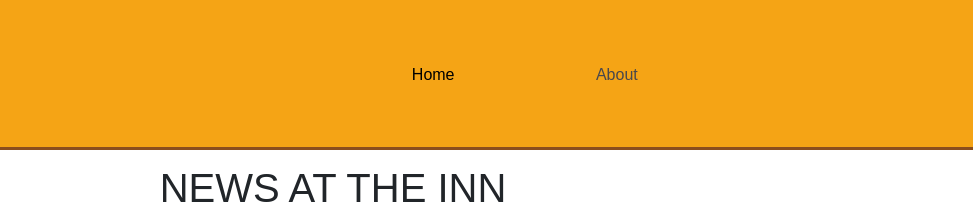
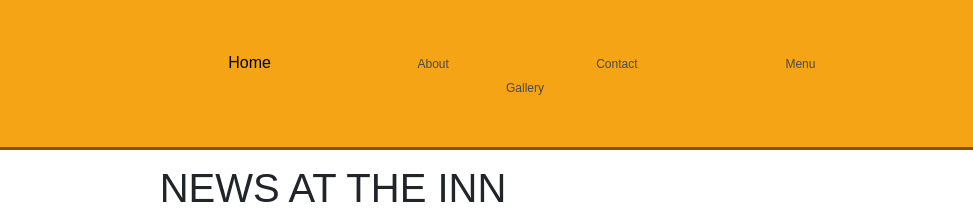
Before and after one commit to DanArmstrong124/thenewinn-hookagate, a plain HTML site: page index.html in a window 1280 px wide. Shown: the top 217 px of the page, 307-1280 px from the left. Drawn offline with nearby package versions, Linux system fonts and the light colour scheme; a script that the page names is missing; a web font is replaced by a local one.

Commit message:
Adding Menu Items

```diff
--- a/assets/css/style.css
+++ b/assets/css/style.css
@@ -53,6 +53,7 @@
     width: 20%;
     height: 100%;
     color: #49484c;
+    font-size: 12px;
 }
 
 .nav-link-style-active {
@@ -60,4 +61,5 @@
     width: 20%;
     height: 100%;
     color: black;
+    font-size: 16px;
 }
--- a/index.html
+++ b/index.html
@@ -22,6 +22,9 @@
             <div class="links">
                 <div class="home nav-link-style-active">Home</div>
                 <div class="about nav-link-style">About</div>
+                <div class="contact nav-link-style">Contact</div>
+                <div class="menu nav-link-style">Menu</div>
+                <div class="gallery nav-link-style">Gallery</div>
             </div>
         </nav>
     </header>
```
